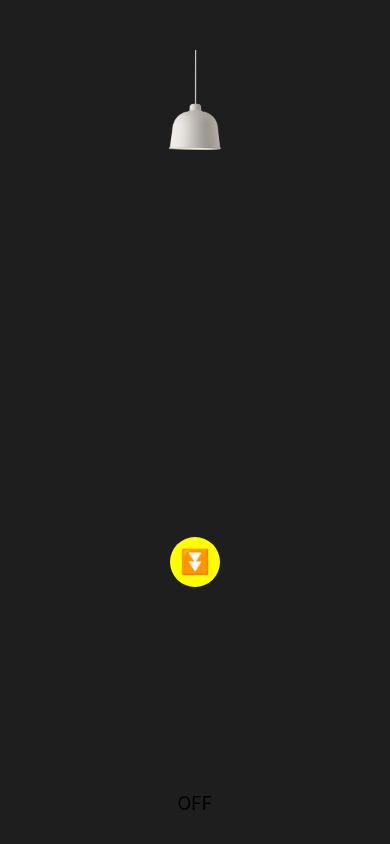
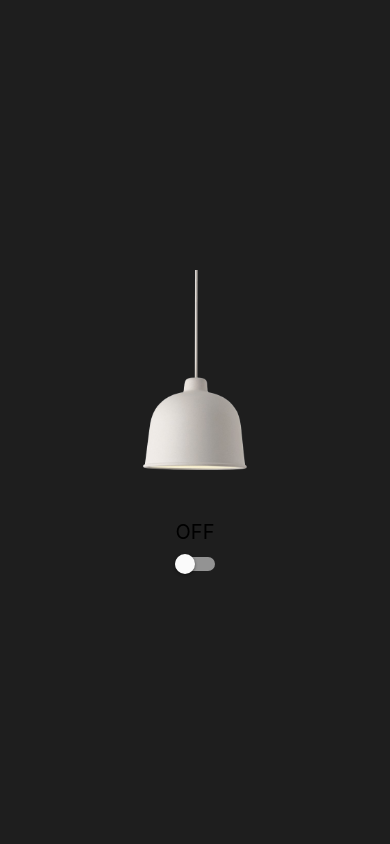
Before and after one commit to austin-area61/reading-lamp, a React Native app in the folder taplamp/: screen / in a window 390 px wide. Built offline with nearby package versions, Linux system fonts and the light colour scheme.

Commit message:
Made a few edits to make it more visually appealing.

```diff
--- a/taplamp/App.js
+++ b/taplamp/App.js
@@ -1,73 +1,40 @@
-import React, { useState, useRef } from 'react';
-import {
-  StyleSheet,
-  Text,
-  View,
-  Animated,
-  PanResponder,
-  Image,
-} from 'react-native';
+import React, { useState } from 'react';
+import { StyleSheet, Text, View, Image, Switch, Animated } from 'react-native';
 
 export default function App() {
   const [isLampOn, setIsLampOn] = useState(false);
 
-  const pullPosition = useRef(new Animated.Value(0)).current;
+  // Background animation state
+  const backgroundColor = new Animated.Value(0);
 
-  const panResponder = useRef(
-    PanResponder.create({
-      onStartShouldSetPanResponder: () => true,
-      onPanResponderMove: (e, gestureState) => {
-        if (gestureState.dy > 0 && gestureState.dy <= 100) {
-          pullPosition.setValue(gestureState.dy);
-        }
-      },
-      onPanResponderRelease: (e, gestureState) => {
-        if (gestureState.dy > 70) {
-          setIsLampOn((prev) => !prev);
+  // Toggle Lamp Function
+  const toggleLamp = () => {
+    setIsLampOn((prev) => !prev);
 
-          Animated.timing(pullPosition, {
-            toValue: 0,
-            duration: 300,
-            useNativeDriver: false,
-          }).start();
-        } else {
-          Animated.timing(pullPosition, {
-            toValue: 0,
-            duration: 300,
-            useNativeDriver: false,
-          }).start();
-        }
-      },
-    })
-  ).current;
+    Animated.timing(backgroundColor, {
+      toValue: isLampOn ? 0 : 1,
+      duration: 500,
+      useNativeDriver: false, // Note: `useNativeDriver` must be false for colors
+    }).start();
+  };
+
+  // Interpolated background color
+  const animatedBackgroundColor = backgroundColor.interpolate({
+    inputRange: [0, 1],
+    outputRange: ['#1E1E1E', '#FFF8E1'], // Dark to Light transition
+  });
 
   return (
-    <View
-      style={[
-        styles.container,
-        isLampOn ? styles.litBackground : styles.dimBackground,
-      ]}
-    >
-      {/* Lamp Image */}
+    <Animated.View style={[styles.container, { backgroundColor: animatedBackgroundColor }]}>
+      {/* Enlarged and Centered Lamp */}
       <Image source={require('./images/lamp.png')} style={styles.lampImage} />
 
-      {/* Light Image (only visible when the lamp is ON) */}
-      {isLampOn && (
-        <Image source={require('./images/light.png')} style={styles.lightImage} />
-      )}
-
-      {/* Pull Switch */}
+      {/* Toggle Switch */}
       <View style={styles.switchArea}>
-        <Animated.View
-          {...panResponder.panHandlers}
-          style={[styles.pullSwitch, { transform: [{ translateY: pullPosition }] }]}
-        >
-          <Text style={styles.switchText}>⏬</Text>
-        </Animated.View>
+        <Text style={styles.switchLabel}>{isLampOn ? 'ON' : 'OFF'}</Text>
+        <Switch value={isLampOn} onValueChange={toggleLamp} />
       </View>
-
-      <Text style={styles.lampStatus}>{isLampOn ? '💡ON' : 'OFF'}</Text>
-    </View>
+    </Animated.View>
   );
 }
 
@@ -75,50 +42,20 @@ const styles = StyleSheet.create({
   container: {
     flex: 1,
     alignItems: 'center',
-    justifyContent: 'flex-end',
-    paddingBottom: 30,
-  },
-  litBackground: {
-    backgroundColor: '#FFF8E1',
-  },
-  dimBackground: {
-    backgroundColor: '#1E1E1E',
+    justifyContent: 'center',
   },
   lampImage: {
-    position: 'absolute',
-    top: 50,
-    width: 100,
-    height: 100,
+    width: 200, // Enlarged size
+    height: 200,
     resizeMode: 'contain',
-  },
-  lightImage: {
-    position: 'absolute',
-    top: 150, // Positioned directly below the lamp
-    width: 200,
-    height: 400,
-    resizeMode: 'contain',
+    marginBottom: 50, // Centered above the toggle
   },
   switchArea: {
-    flex: 1,
-    justifyContent: 'center',
     alignItems: 'center',
-    paddingTop: 350,
   },
-  pullSwitch: {
-    width: 50,
-    height: 50,
-    backgroundColor: 'yellow',
-    borderRadius: 25,
-    alignItems: 'center',
-    justifyContent: 'center',
-    elevation: 5,
-  },
-  switchText: {
-    fontSize: 24,
-  },
-  lampStatus: {
-    fontSize: 18,
+  switchLabel: {
+    fontSize: 20,
+    marginBottom: 10,
     color: 'black',
-    marginTop: 20,
   },
 });
```
